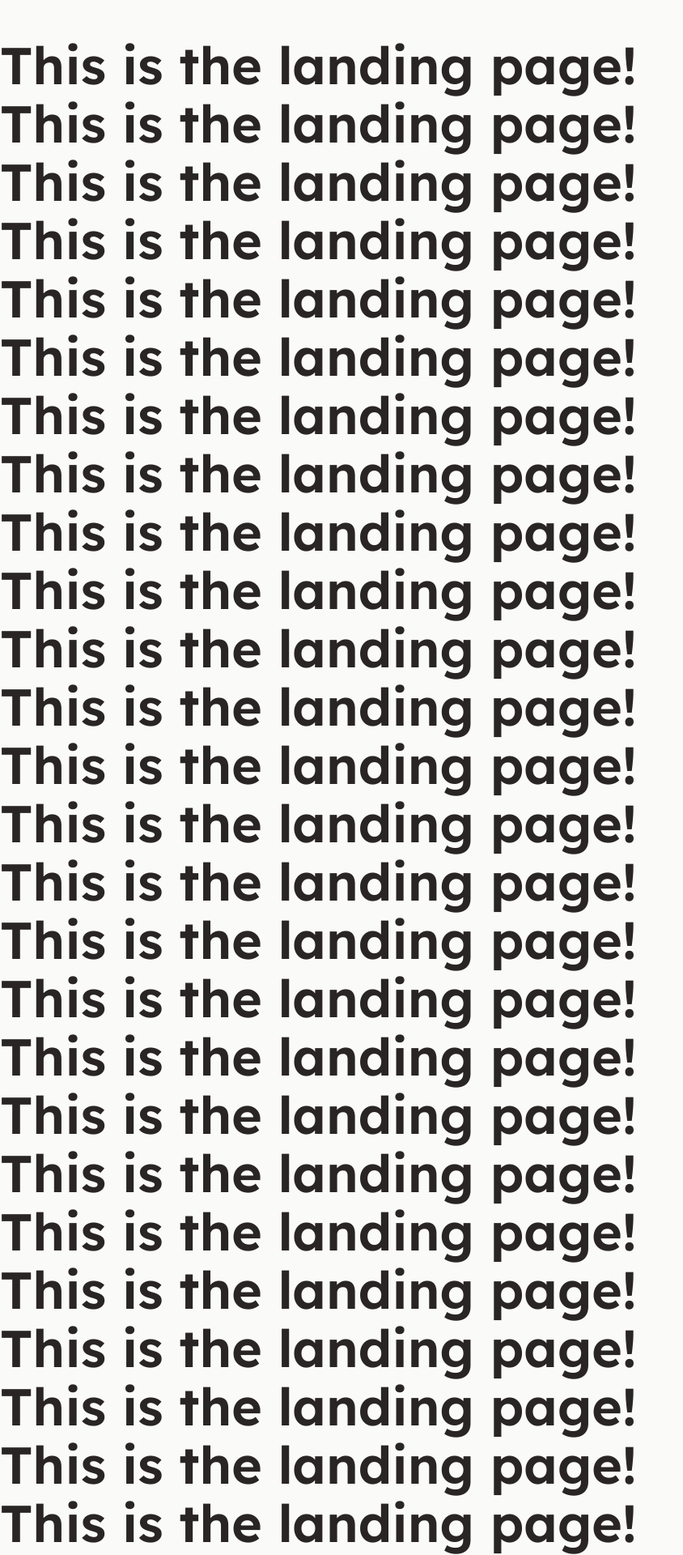
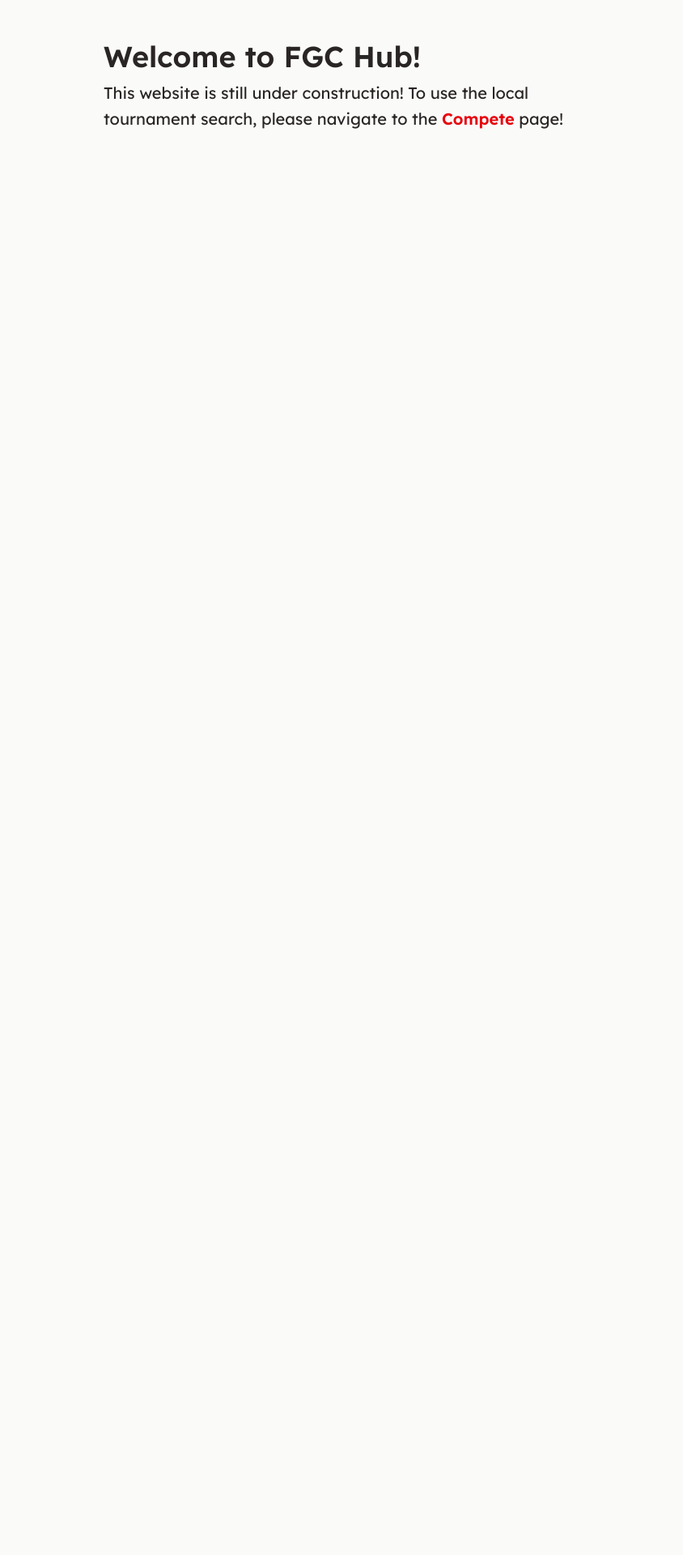
Before and after one commit to geralddhill/fgc-hub, a Next.js app: page / in a window 1280 px wide. Shown: the part 112-2032 px from the top of the page at 81% size, without its empty margins (0-844 px from the left). After the commit the page ends 800 px from the top, so only its background shows below. Built offline with nearby package versions, Linux system fonts and the light colour scheme.

Commit message:
Created temporary pages for initial release

```diff
--- a/src/app/(index)/page.tsx
+++ b/src/app/(index)/page.tsx
@@ -1,30 +1,9 @@
+import {LinkPrimary} from "@/ui/Links";
+
 export default async function Page() {
-  return (<div>
-    <h1 className="font-h1">This is the landing page!</h1>
-    <h1 className="font-h1">This is the landing page!</h1>
-    <h1 className="font-h1">This is the landing page!</h1>
-    <h1 className="font-h1">This is the landing page!</h1>
-    <h1 className="font-h1">This is the landing page!</h1>
-    <h1 className="font-h1">This is the landing page!</h1>
-    <h1 className="font-h1">This is the landing page!</h1>
-    <h1 className="font-h1">This is the landing page!</h1>
-    <h1 className="font-h1">This is the landing page!</h1>
-    <h1 className="font-h1">This is the landing page!</h1>
-    <h1 className="font-h1">This is the landing page!</h1>
-    <h1 className="font-h1">This is the landing page!</h1>
-    <h1 className="font-h1">This is the landing page!</h1>
-    <h1 className="font-h1">This is the landing page!</h1>
-    <h1 className="font-h1">This is the landing page!</h1>
-    <h1 className="font-h1">This is the landing page!</h1>
-    <h1 className="font-h1">This is the landing page!</h1>
-    <h1 className="font-h1">This is the landing page!</h1>
-    <h1 className="font-h1">This is the landing page!</h1>
-    <h1 className="font-h1">This is the landing page!</h1>
-    <h1 className="font-h1">This is the landing page!</h1>
-    <h1 className="font-h1">This is the landing page!</h1>
-    <h1 className="font-h1">This is the landing page!</h1>
-    <h1 className="font-h1">This is the landing page!</h1>
-    <h1 className="font-h1">This is the landing page!</h1>
-    <h1 className="font-h1">This is the landing page!</h1>
+  return (<div className="m-16 md:m-32">
+    <h1 className="font-h3">Welcome to FGC Hub!</h1>
+    <p className="font-big">This website is still under construction! To use the local tournament search, please navigate to the <LinkPrimary>Compete</LinkPrimary> page!</p>
+
   </div>);
 }
--- a/src/app/learn/page.tsx
+++ b/src/app/learn/page.tsx
@@ -1,5 +1,6 @@
 export default function Page() {
-    return (<div>
-        <h1>This is the learn page!</h1>
+    return (<div className="m-16 md:m-32">
+        <h1 className="font-h4">This is the learn page!</h1>
+        <p>This page is still under construction!</p>
     </div>)
 }
--- a/src/app/login/page.tsx
+++ b/src/app/login/page.tsx
@@ -1,5 +1,6 @@
 export default function Page() {
-    return (<div>
-        <h1>This is the login page!</h1>
+    return (<div className="m-16 md:m-32">
+        <h1 className="font-h4">This is the login page!</h1>
+        <p>This page is still under construction!</p>
     </div>)
 }
--- a/src/app/play/page.tsx
+++ b/src/app/play/page.tsx
@@ -1,5 +1,6 @@
 export default function Page() {
-    return (<div>
-        <h1>This is the play page!</h1>
+    return (<div className="m-16 md:m-32">
+        <h1 className="font-h4">This is the play page!</h1>
+        <p>This page is still under construction!</p>
     </div>)
 }
--- a/src/app/watch/page.tsx
+++ b/src/app/watch/page.tsx
@@ -1,5 +1,6 @@
 export default function Page() {
-    return (<div>
-        <h1>This is the watch page!</h1>
+    return (<div className="m-16 md:m-32">
+        <h1 className="font-h4">This is the watch page!</h1>
+        <p>This page is still under construction!</p>
     </div>)
 }
```
